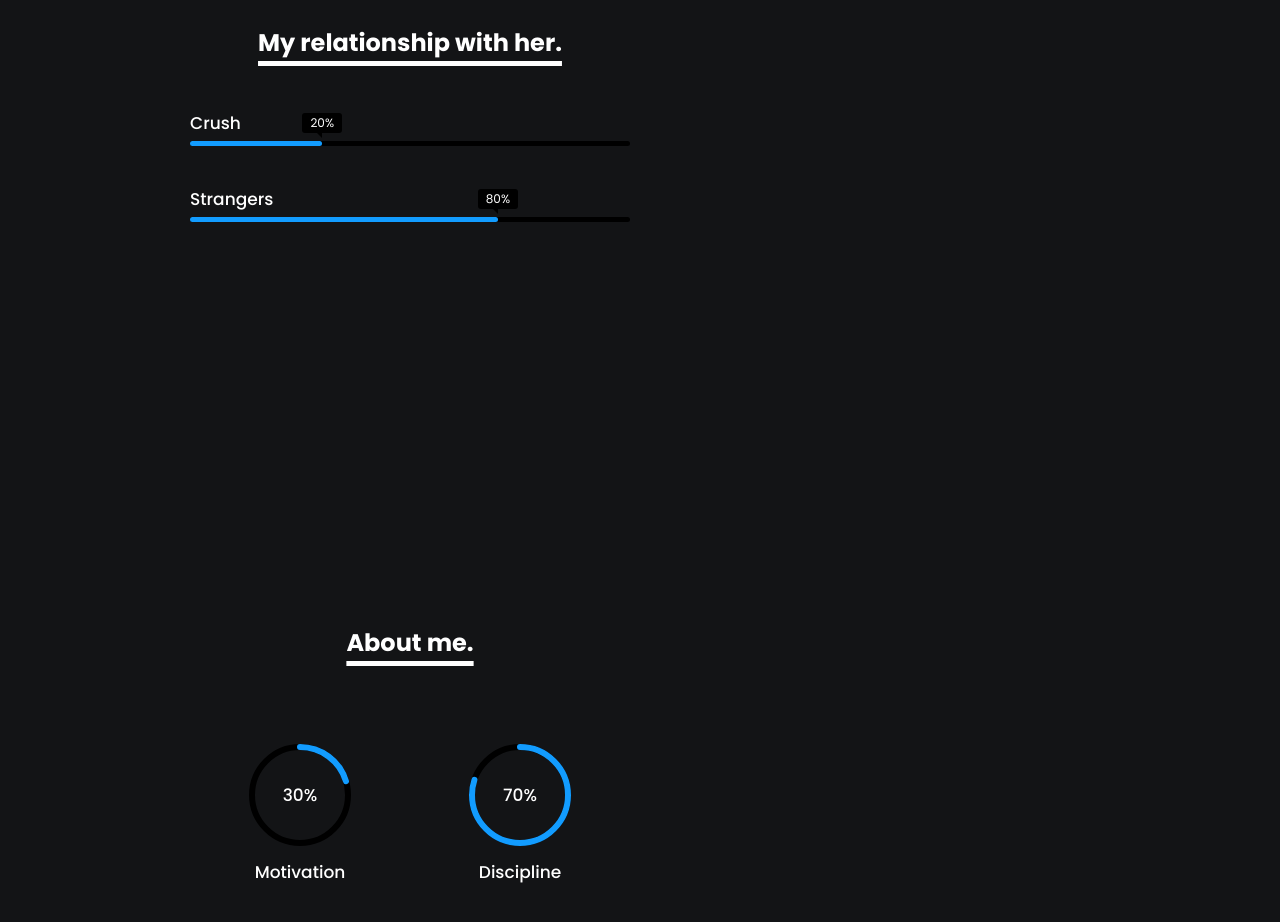
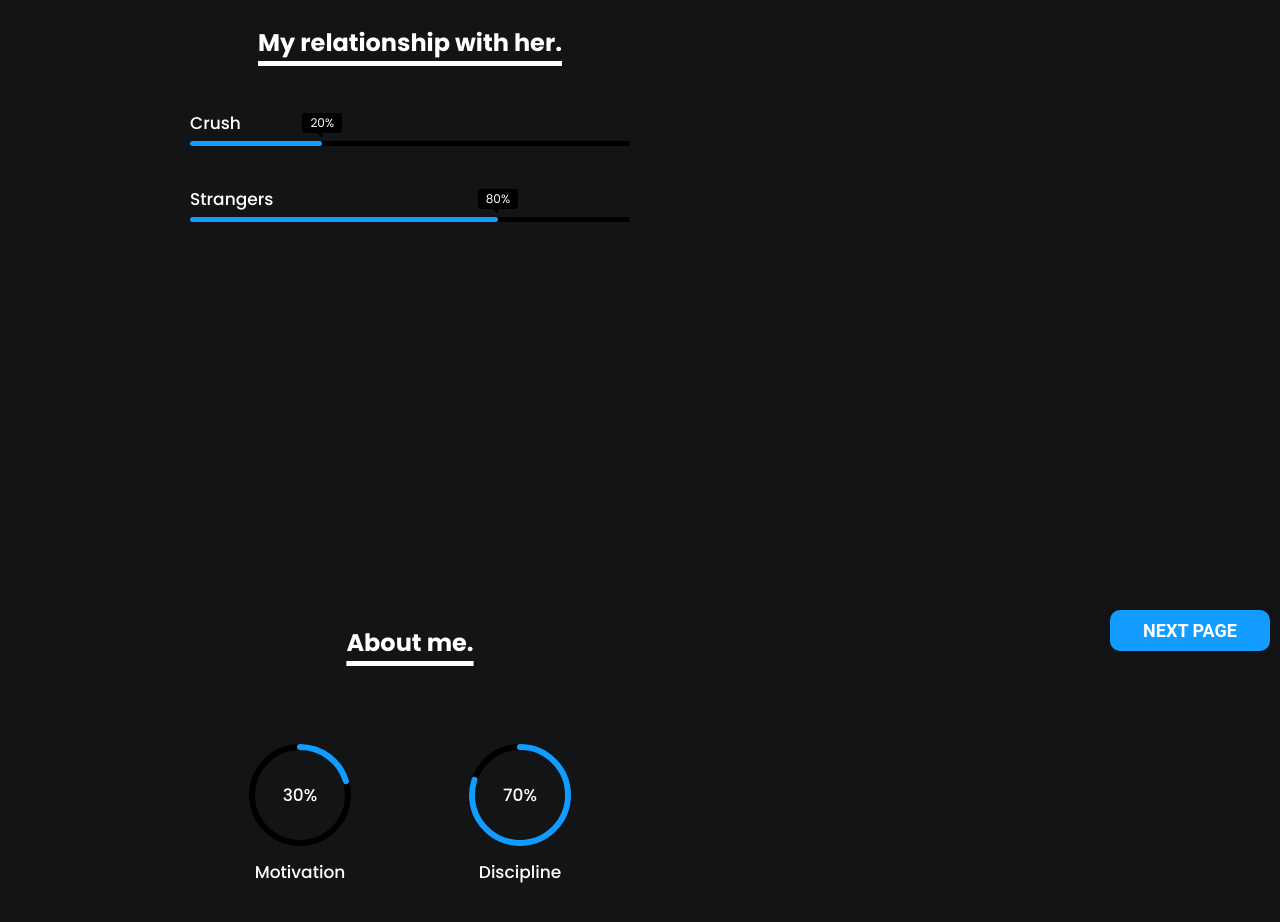
Before and after one commit to nickoaaj/nickoaaj.github.io, a plain HTML site: page index.html in a window 1280 px wide. Drawn offline with Linux system fonts and the light colour scheme.

Commit message:
updatefr

```diff
--- a/index.html
+++ b/index.html
@@ -56,5 +56,6 @@
     </div>
 </div>
 </section>
+<a href="https://youtube.com" class="btn">next page</a>
 </body>
 </html>
--- a/style.css
+++ b/style.css
@@ -235,3 +235,35 @@ section{
     animation: showText 0.5s 1s linear forwards;
     opacity: 0;
 }
+
+.btn{
+    font-family: "Roboto", sans-serif;
+    font-size: 18px;
+    font-weight: bold;
+    background-color: #129cff;
+    width: 160px;
+    padding: 10px;
+    text-align: center;
+    text-decoration: none;
+    text-transform: uppercase;
+    color: #fff;
+    border-radius: 10px;
+    cursor: pointer;
+    box-shadow: 0 0 10px rgba(0,0,0, 0.1);
+    -webkit-transition-duration: 0.3s;
+    transition-duration: 0.3s;
+    -webkit-transition-property: box-shadow, transform;
+    transition-property: box-shadow, transform;
+}
+
+.btn{
+    position: absolute;
+    right: 10px;
+    top: 610px;
+}
+
+.btn:hover, .btn:focus, .btn:active{
+    box-shadow: 0 0 20px rgba(0,0,0, 0.5);
+    -webkit-transform: scale(1.1);
+    transform: scale(1.1);
+}
```
